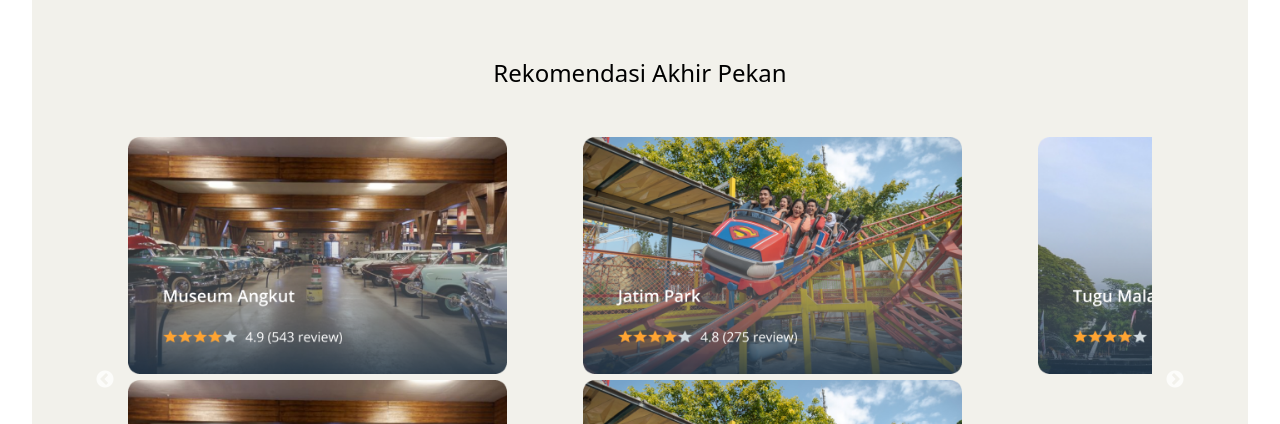
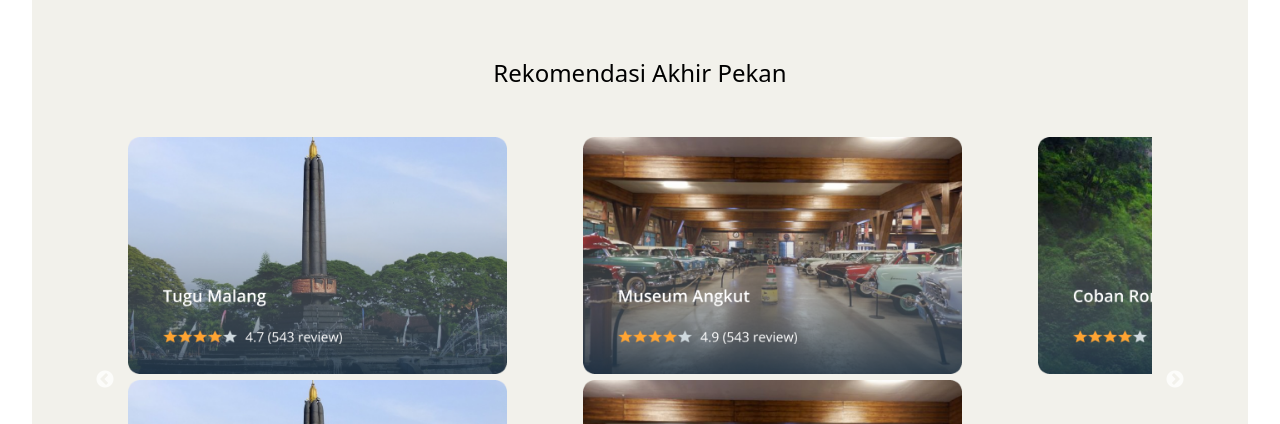
Before and after one commit to adyfp24/frontend-tourism-react, a React (Vite) app: page /destinasi in a window 1280 px wide. Shown: the part 1380-1804 px from the top of the page. Built offline with nearby package versions, Linux system fonts and the light colour scheme.

Commit message:
fix(destinasi): fixing recommendation destination

```diff
--- a/src/pages/Destinasi.jsx
+++ b/src/pages/Destinasi.jsx
@@ -4,6 +4,8 @@
 import destinasi1 from '../assets/images/des-tugu.png'
 import destinasi2 from '../assets/images/des-angkut.png'
 import destinasi3 from '../assets/images/des-park.png'
+import destinasi4 from '../assets/images/coban.png'
+import destinasi5 from '../assets/images/tugu1.png'
 import semeru from '../assets/images/about/semeru-about.png'
 import jatimPark from '../assets/images/about/jtp-about.png'
 import museumAngkut from '../assets/images/about/museum-about.png'
@@ -81,13 +83,13 @@
         <div className='px-1 sm:px-6'>
           <Slider className='w-full py-6 sm:py-12 mb-12 px-2' {...settings}>
             <div className=''>
-              <img className='w-5/6' src={destinasi1} alt="" />
+              <img className='w-5/6' src={destinasi4} alt="" />
+            </div>
+            <div className=''>
+              <img className='w-5/6' src={destinasi5} alt="" />
             </div>
             <div className=''>
               <img className='w-5/6' src={destinasi2} alt="" />
-            </div>
-            <div className=''>
-              <img className='w-5/6' src={destinasi3} alt="" />
             </div>
           </ Slider>
         </div>
```
Also changed, not shown: src/assets/images/coban.png (added), src/assets/images/tugu1.png (added).
